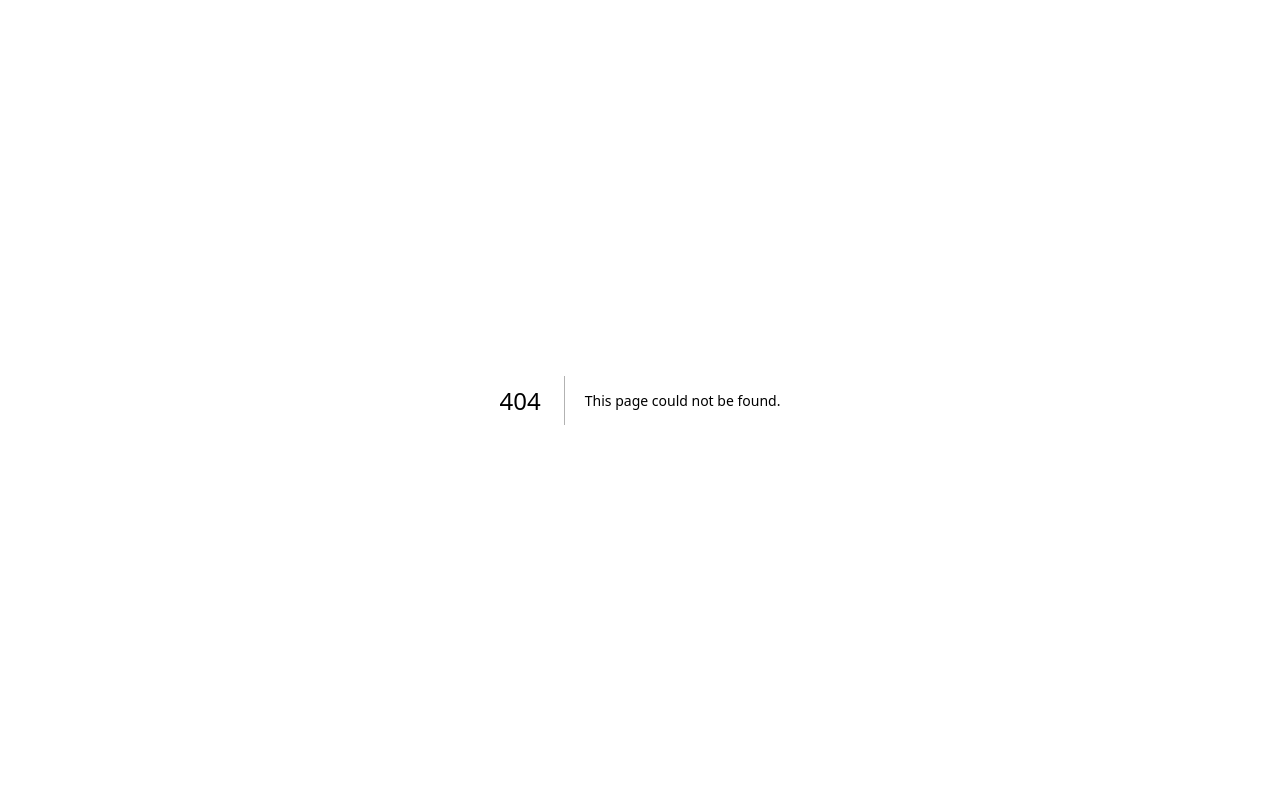
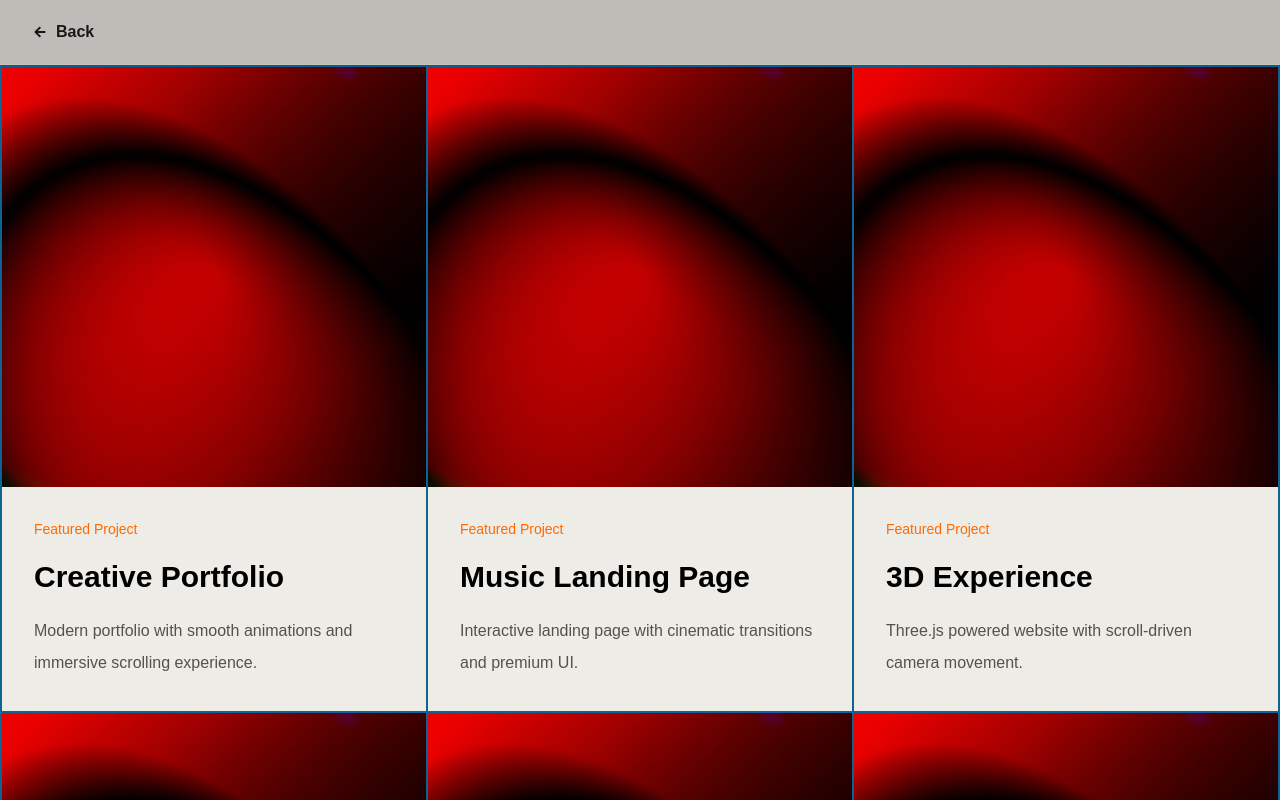
Before and after one commit to ayan-011/Upcoming_Portfolio, a Next.js app in the folder myapp/: page /pages/Moreproject in a window 1280 px wide. Before the commit this address had no page. Shown: the top 800 px of the page. Built offline with nearby package versions, Linux system fonts and the light colour scheme.

Commit message:
hide projects and make new page.

```diff
--- /dev/null
+++ b/myapp/app/pages/Moreproject/page.tsx
@@ -0,0 +1,93 @@
+import React from "react";
+
+import Link from "next/link";
+import { IoMdArrowRoundBack } from "react-icons/io";
+
+const cards = [
+  {
+    photo: "/project.jpg",
+    title: "Creative Portfolio",
+    description:
+      "Modern portfolio with smooth animations and immersive scrolling experience.",
+  },
+  {
+    photo: "/project.jpg",
+    title: "Music Landing Page",
+    description:
+      "Interactive landing page with cinematic transitions and premium UI.",
+  },
+  {
+    photo: "/project.jpg",
+    title: "3D Experience",
+    description:
+      "Three.js powered website with scroll-driven camera movement.",
+  },
+  {
+    photo: "/project.jpg",
+    title: "E-Commerce",
+    description:
+      "Premium ecommerce design focused on storytelling and products.",
+  },
+  {
+    photo: "/project.jpg",
+    title: "Photography",
+    description:
+      "Premium ecommerce design focused on storytelling and products.",
+  },
+  {
+    photo: "/project.jpg",
+    title: "Agency Website",
+    description:
+      "Award-winning inspired agency website with bold typography.",
+  },
+];
+
+const Page = () => {
+  return (
+    <section className="w-full bg-[#EEECE6] min-h-screen ">
+
+
+<div className="w-full py-5 sticky top-0 z-50 px-8 bg-black/20 backdrop-blur-xl border-b border-white/10 shadow-sm " >
+
+  <Link href="/" className="backPage font-semibold flex gap-2 items-center">
+  <IoMdArrowRoundBack />
+    Back
+  </Link>
+</div>
+      <div className="grid grid-cols-1 md:grid-cols-2 lg:grid-cols-3 border-r-2 border-b-2 border-[#0F6292]">
+        {cards.map((card, index) => (
+          <div
+            key={index}
+            className="border-l-2 border-t-2 border-[#0F6292] overflow-hidden group cursor-pointer"
+          >
+            {/* Image */}
+            <div className="overflow-hidden">
+              <img
+                src={card.photo}
+                alt={card.title}
+                className="w-full h-[420px] object-cover transition-transform duration-700 group-hover:scale-105"
+              />
+            </div>
+
+            {/* Content */}
+            <div className="bg-[#EEECE6] p-8 min-h-[220px] flex flex-col justify-center">
+              <span className="text-orange-500 text-sm font-medium">
+                Featured Project
+              </span>
+
+              <h2 className="mt-5 text-3xl font-semibold text-black">
+                {card.title}
+              </h2>
+
+              <p className="mt-5 text-neutral-600 leading-8 ">
+                {card.description}
+              </p>
+            </div>
+          </div>
+        ))}
+      </div>
+    </section>
+  );
+};
+
+export default Page;
--- a/myapp/app/pages/projects.tsx
+++ b/myapp/app/pages/projects.tsx
@@ -1,4 +1,7 @@
+
 import React from "react";
+import Link from "next/link";
+import { MdArrowOutward } from "react-icons/md";
 
 const cards = [
   {
@@ -31,7 +34,6 @@ const cards = [
     description:
       "Premium ecommerce design focused on storytelling and products.",
   },
-
   {
     photo: "/project.jpg",
     title: "Agency Website",
@@ -41,14 +43,26 @@ const cards = [
 ];
 
 const Projects = () => {
+  // Row math per breakpoint:
+  // grid-cols-1 -> 2 rows = first 2 cards
+  // md:grid-cols-2 -> 2 rows = first 4 cards
+  // lg:grid-cols-3 -> 2 rows = all 6 cards (so nothing needs hiding at lg)
+  const getVisibilityClass = (index: number) => {
+    if (index < 2) return "";                // always visible
+    if (index < 4) return "hidden md:block"; // row 2 on md/lg
+    return "hidden lg:block";                // row 2 on lg only
+  };
+
   return (
     <section className="w-full bg-[#EEECE6]">
+      <div className="relative">
         <div className="grid grid-cols-1 md:grid-cols-2 lg:grid-cols-3 border-r-2 border-b-2 border-[#0F6292]">
-
           {cards.map((card, index) => (
             <div
               key={index}
-        className="border-l-2 border-t-2 border-[#0F6292] overflow-hidden group cursor-pointer"
+              className={`border-l-2 border-t-2 border-[#0F6292] overflow-hidden group cursor-pointer ${getVisibilityClass(
+                index
+              )}`}
             >
               {/* Image */}
               <div className="overflow-hidden">
@@ -75,7 +89,23 @@ const Projects = () => {
               </div>
             </div>
           ))}
+        </div>
 
+        {/* View More overlay — only on grid-cols-1 / grid-cols-2 devices */}
+        <div
+          className="lg:hidden absolute inset-x-0 bottom-0 h-90 sm:h-110
+                     bg-gradient-to-t from-black   to-transparent
+                     flex items-end justify-center pb-10"
+        >
+          <Link
+            href="/pages/Moreproject"
+            className="px-8 py-3 bg-white text-black font-medium tracking-wide flex gap-2 items-center rounded-full
+                       hover:bg-[#0F6292] hover:text-white transition-colors duration-300"
+          >
+            View More Projects
+            <MdArrowOutward />
+          </Link>
+        </div>
       </div>
     </section>
   );
```
Lines whose indentation alone changed are shown as unchanged.
